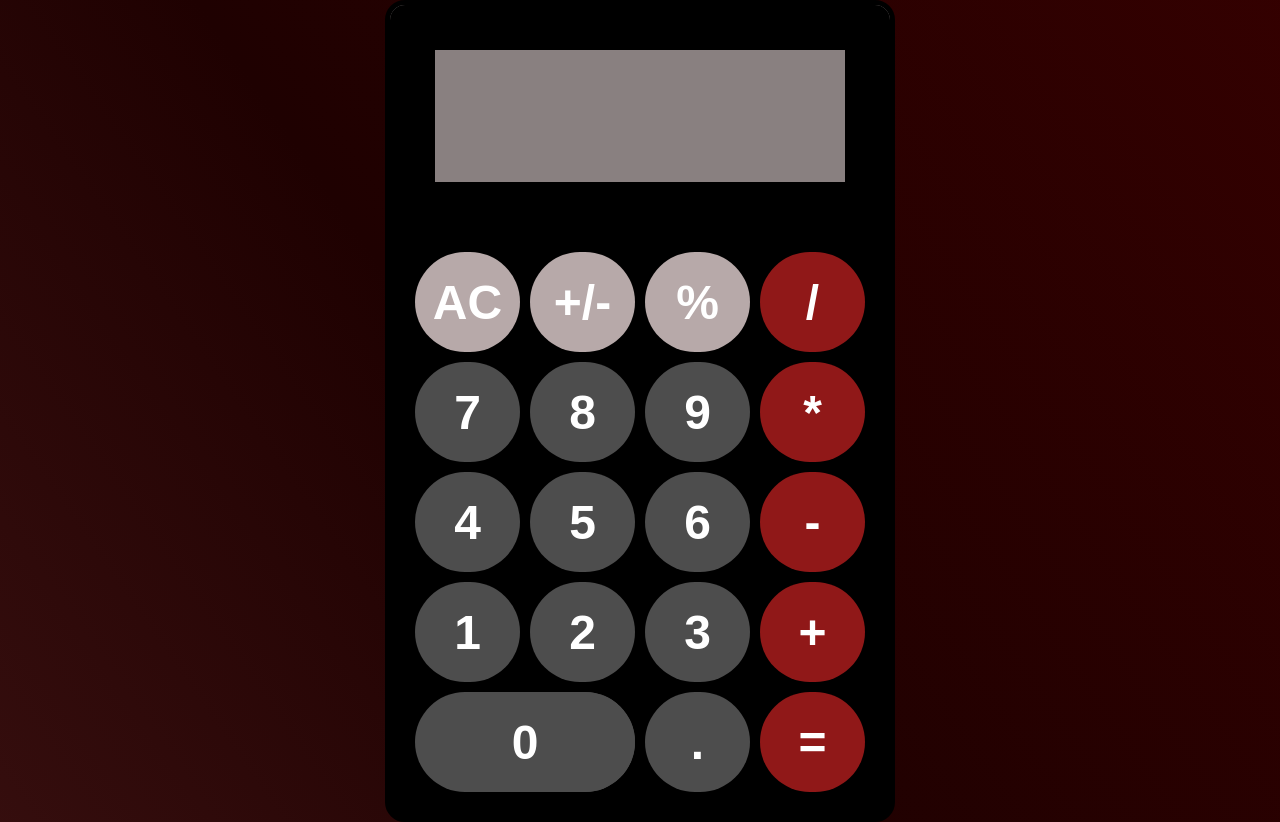
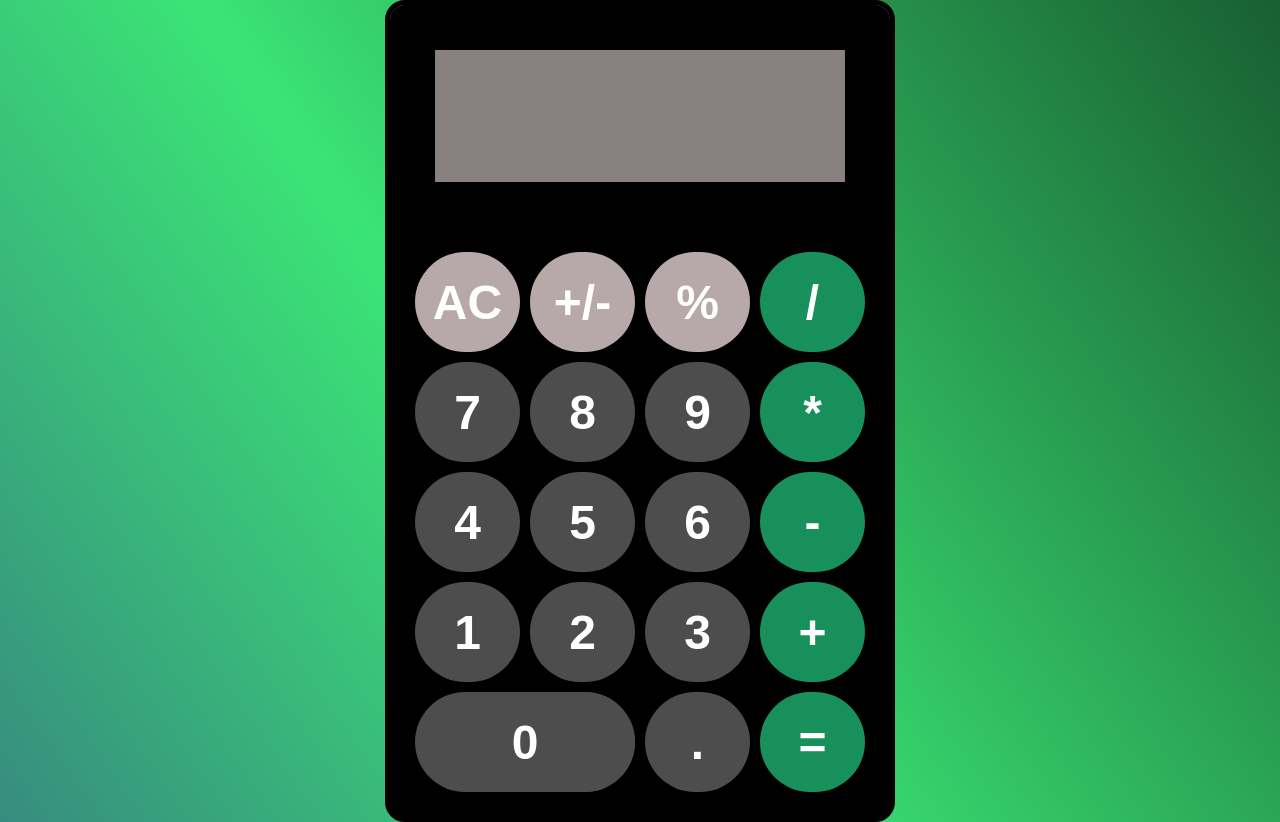
Before and after one commit to Rahmakhaled5/Calculator, a plain HTML site: page index.html in a window 1280 px wide. Drawn offline with Linux system fonts and the light colour scheme.

Commit message:
update CSS

```diff
--- a/style.css
+++ b/style.css
@@ -58,7 +58,7 @@ body {
     align-items: center;
     min-height: 100vh;
     box-sizing: border-box;
-    background: linear-gradient(55deg, #541f1f, #1f0101, #420000);
+    background: linear-gradient(55deg, #31108b, #3be476, #000000);
     background-size: 200% 200%;
     animation: gradient 7s ease-in-out infinite;
 }
@@ -73,11 +73,11 @@ button:active, #Zero:active {
 }
 
 .operator-btn {
-    background-color: hsl(0, 71%, 33%);
+    background-color: hsl(154, 71%, 33%);
 }
 
 .operator-btn:hover {
-    background-color: #541f1f;
+    background-color: hsl(141, 31%, 50%);
 }
 
 .operator-btn:active {
```
